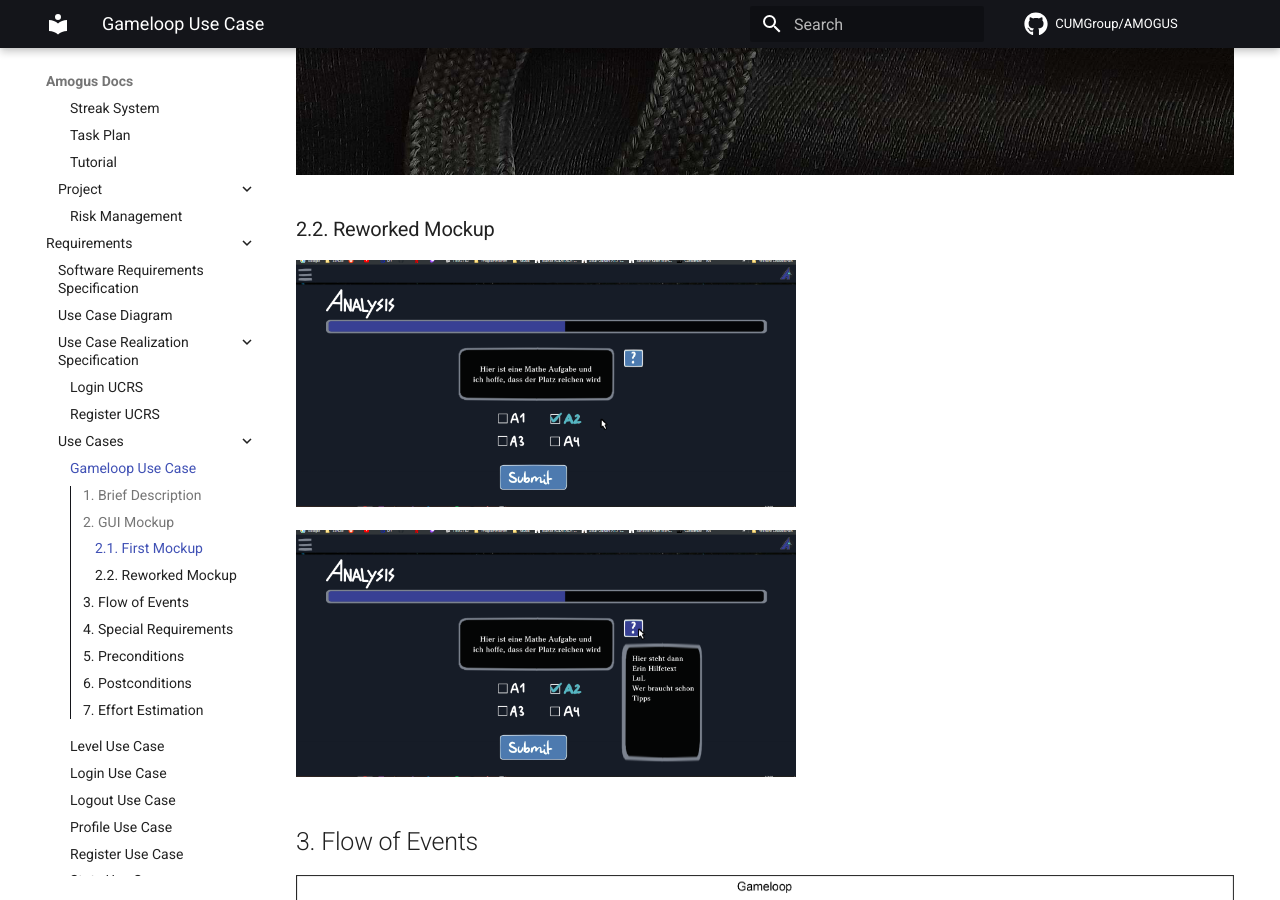
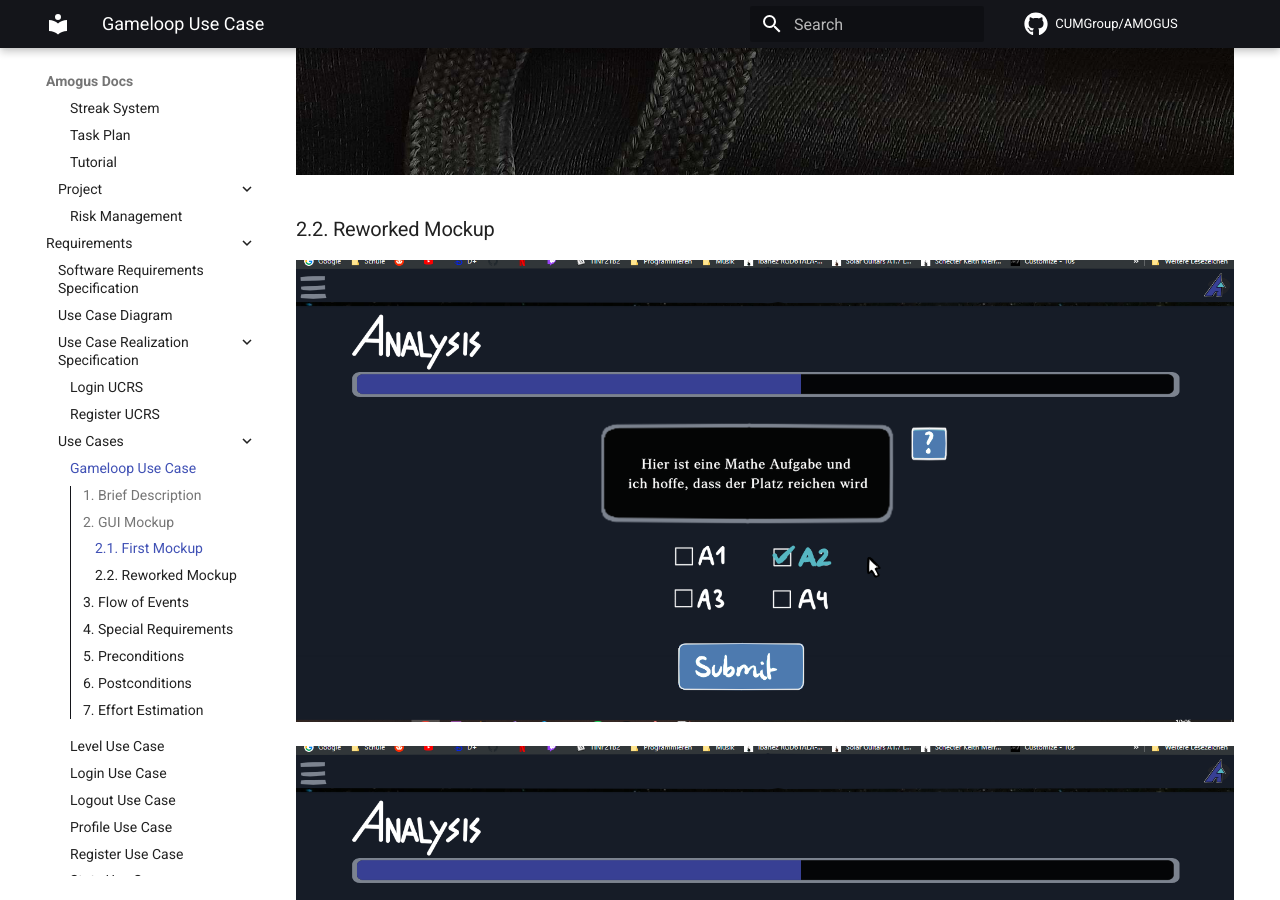
Before and after one commit to CUMGroup/AMOGUS, an MkDocs documentation site: the page built from docs/Developer Docs/Requirements/Use Cases/Gameloop Use Case.md, in a window 1280 px wide and 900 px high, scrolled down 2253 px. Built offline with MkDocs 1.6.1 and Material for MkDocs 9.7.7, drawn with Linux system fonts in a browser that asks for light colours; comment, search, counter and statistics services are not loaded.

Commit message:
changed image size

```diff
--- a/docs/Developer Docs/Requirements/Use Cases/Gameloop Use Case.md
+++ b/docs/Developer Docs/Requirements/Use Cases/Gameloop Use Case.md
@@ -5,9 +5,9 @@ This usecase allows the user to play the game where they solve math problems und
 <img src="../../../../assets/images/viewMockups/20221019_120549.jpg" height="500" alt="guimockups"></img>
 
 ### 2.2. Reworked Mockup
-<img src="../../../../assets/images/viewMockups/game_view_v2.png" width="500" alt="guimockups"></img>
+<img src="../../../../assets/images/viewMockups/game_view_v2.png" height="500" alt="guimockups"></img>
 
-<img src="../../../../assets/images/viewMockups/game_view_v2_helpmessage.png" width="500" alt="guimockups"></img>
+<img src="../../../../assets/images/viewMockups/game_view_v2_helpmessage.png" height="500" alt="guimockups"></img>
 
 ## 3. Flow of Events
 <img src="../../../../assets/images/activitydiagrams/activity_gameloop.png" height="500" alt="flow of events"></img>
```
